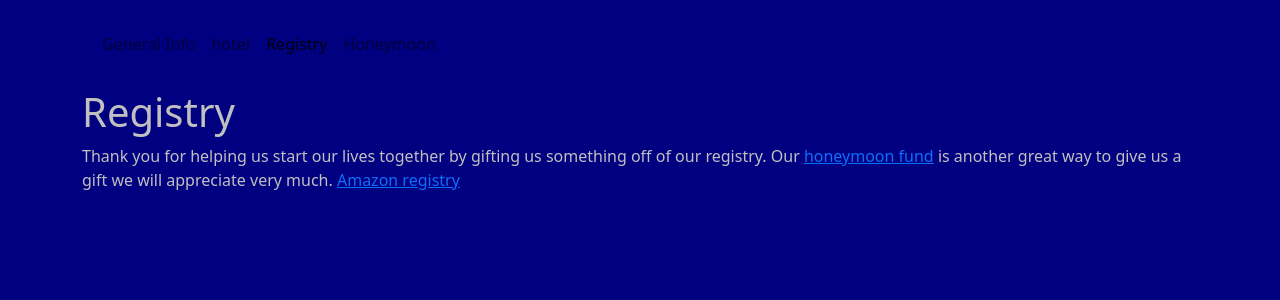
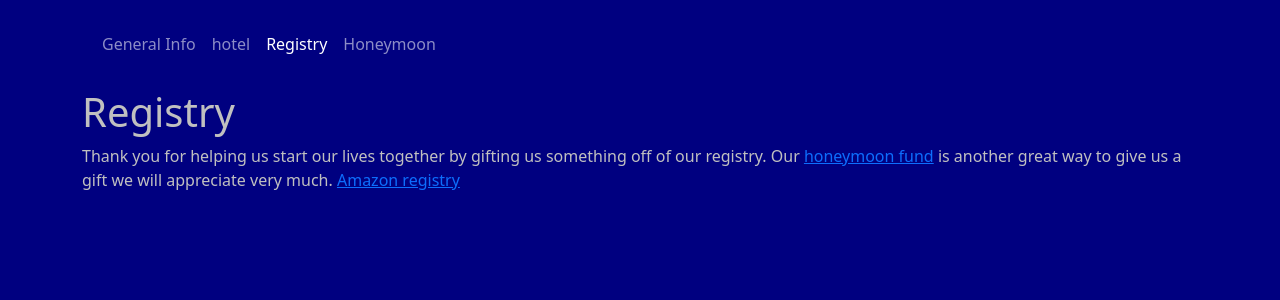
Before and after one commit to kyleman/wedding, a Jekyll site: the page built from docs/registry.md, in a window 1280 px wide. Shown: the top 300 px of the page. Built offline with Jekyll 4.4.1, drawn with Linux system fonts in a browser that asks for light colours; our own code applies the rules of GitHub Pages for plain Markdown files.

Commit message:
Maybe fixed navbar colors this time

```diff
--- a/docs/_layouts/default.html
+++ b/docs/_layouts/default.html
@@ -10,7 +10,7 @@
 		<div class="container">
 			<div class="row">
 				<header class="col-12 my-3">
-					<nav class="navbar navbar-expand-sm boarder boarder-1">
+					<nav class="navbar navbar-dark navbar-expand-sm boarder boarder-1">
 						<div class="container-fluid">
 							<button class="navbar-toggler" type="button" data-bs-toggle="collapse" data-bs-target="#navbarNavAltMarkup" aria-controls="#navbarNavAltMarkup" aria-expanded="false" aria-label="Toggle navigation">
 								<span class="navbar-toggler-icon"></span>
```
